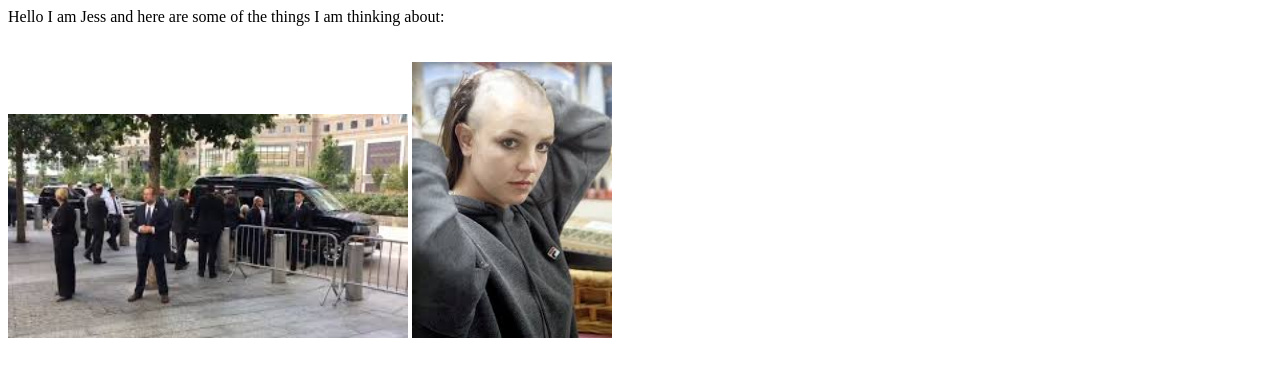
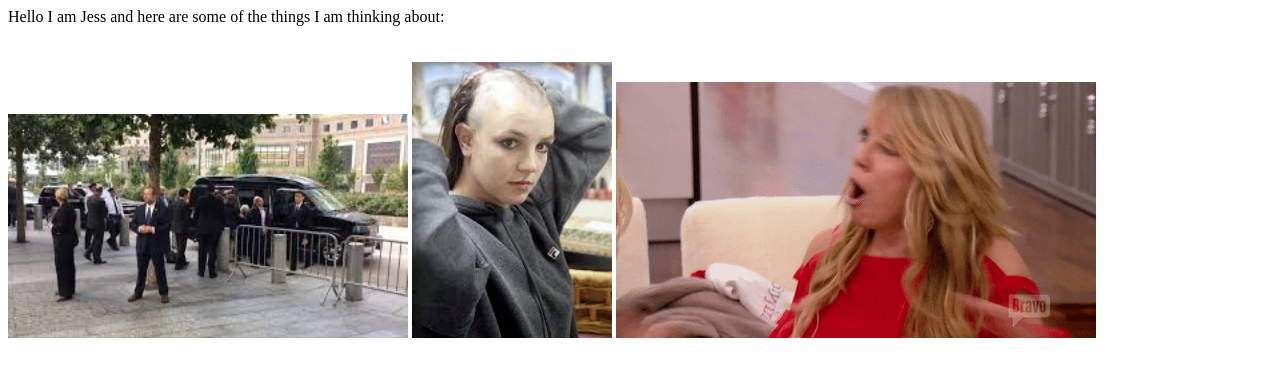
Before and after one commit to jessdagg/L235F16, a plain HTML site: page html/aboutme.html in a window 1280 px wide. Drawn offline with Linux system fonts and the light colour scheme.

Commit message:
Update aboutme.html

```diff
--- a/html/aboutme.html
+++ b/html/aboutme.html
@@ -14,6 +14,8 @@ Hello I am Jess and here are some of the things I am thinking about:
 
 <img width = "200" src="/L235F16/images/images.jpg">
 
+<img src = "/L235F16/images/giphy.gif"
+
 
 </body>
 
```
